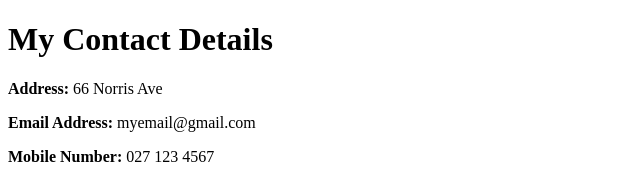
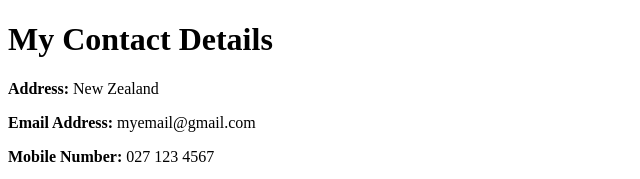
Before and after one commit to kallum95/cv, a plain HTML site: page contact-me.html in a window 1280 px wide. Shown: the top 179 px of the page, 0-640 px from the left. Drawn offline with Linux system fonts and the light colour scheme.

Commit message:
Changed address

```diff
--- a/contact-me.html
+++ b/contact-me.html
@@ -6,7 +6,7 @@
   </head>
   <body>
     <h1>My Contact Details</h1>
-    <p><strong>Address:</strong> 66 Norris Ave</p>
+    <p><strong>Address:</strong> New Zealand</p>
     <p><strong>Email Address:</strong> myemail@gmail.com</p>
     <p><strong>Mobile Number:</strong> 027 123 4567</p>
 
```
